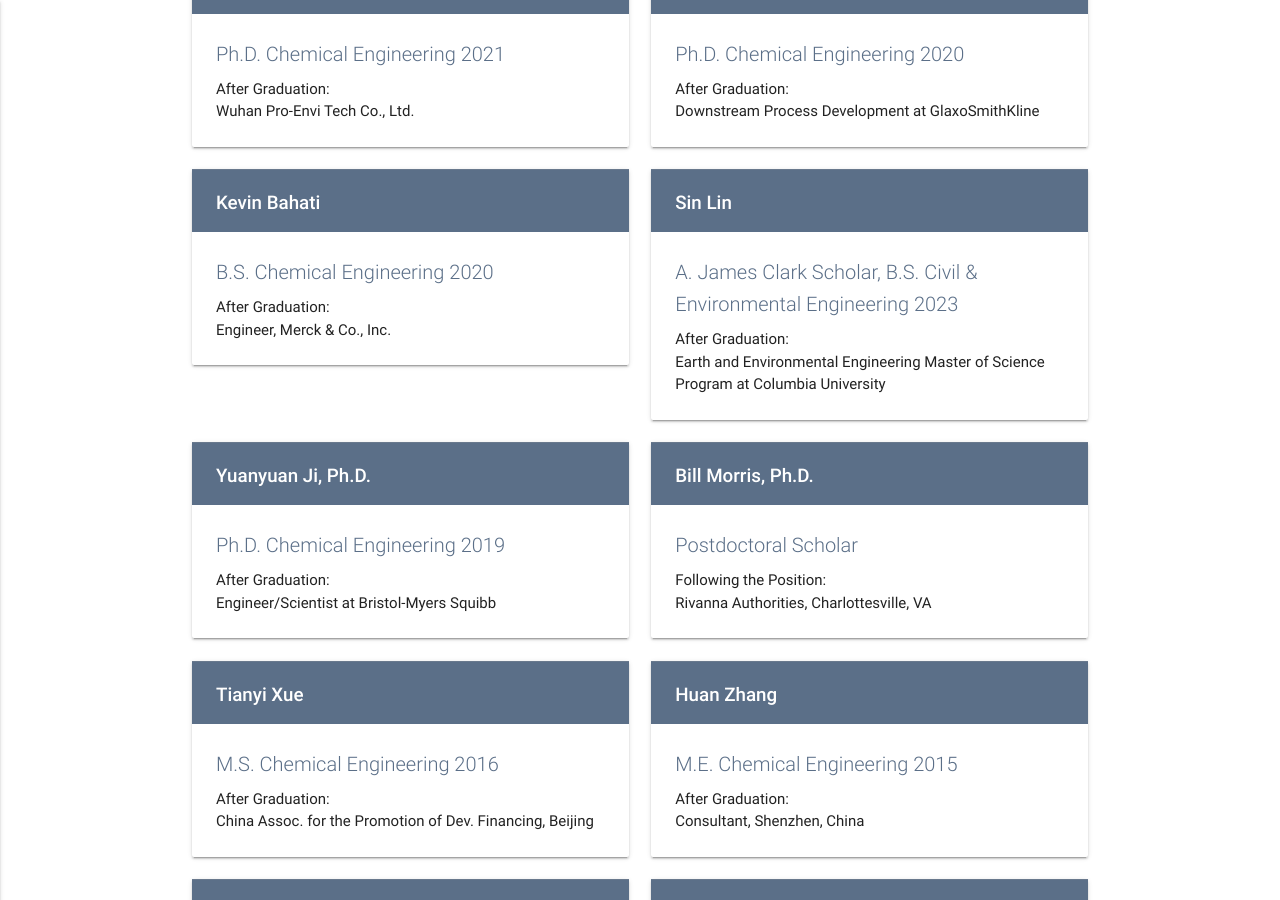
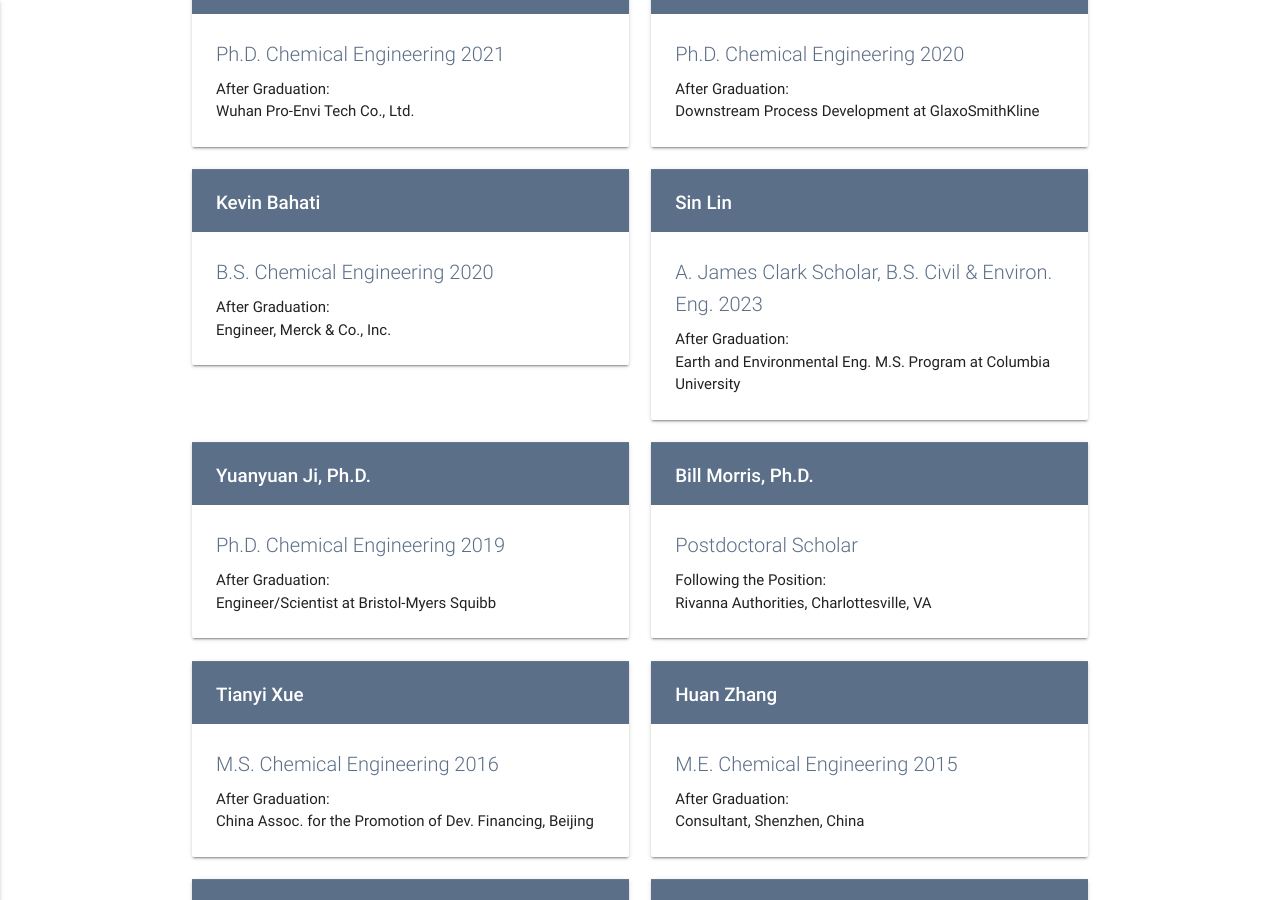
Before and after one commit to geisegroup/geisegroup.github.io, a Jekyll site: the page built from people.md, in a window 1280 px wide and 900 px high, scrolled down 3959 px. Built offline with Jekyll 4.4.1, drawn with Linux system fonts in a browser that asks for light colours; nearby versions of some CDN libraries.

Commit message:
Update sinLin.html

```diff
--- a/_alumniMembers/sinLin.html
+++ b/_alumniMembers/sinLin.html
@@ -1,7 +1,7 @@
 ---
 name: Sin Lin
-title: A. James Clark Scholar, B.S. Civil & Environmental Engineering 2023
+title: A. James Clark Scholar, B.S. Civil & Environ. Eng. 2023
 afterPrefix: After Graduation
-afterText: Earth and Environmental Engineering Master of Science Program at Columbia University
+afterText: Earth and Environmental Eng. M.S. Program at Columbia University
 orderBy: 99
 ---
```
